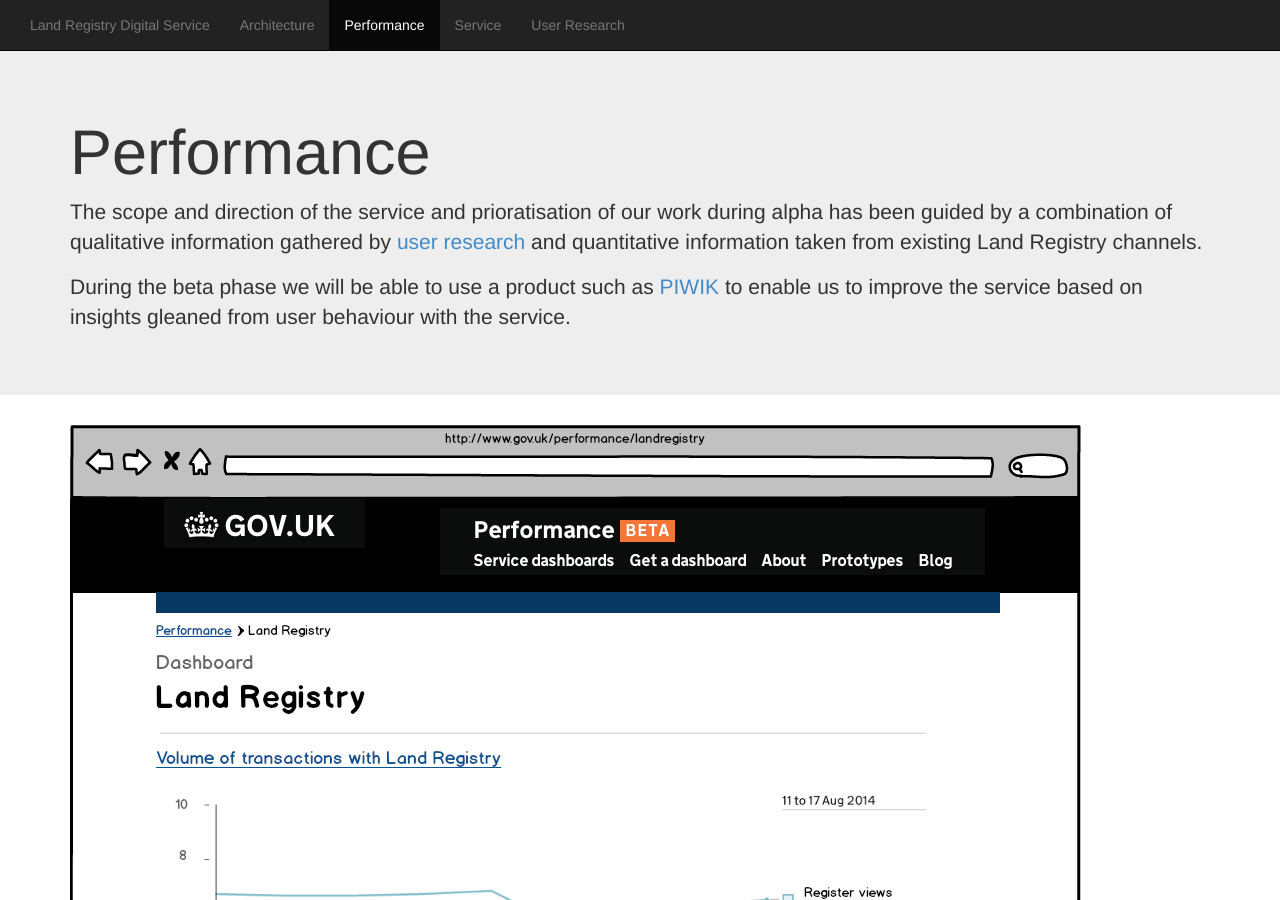
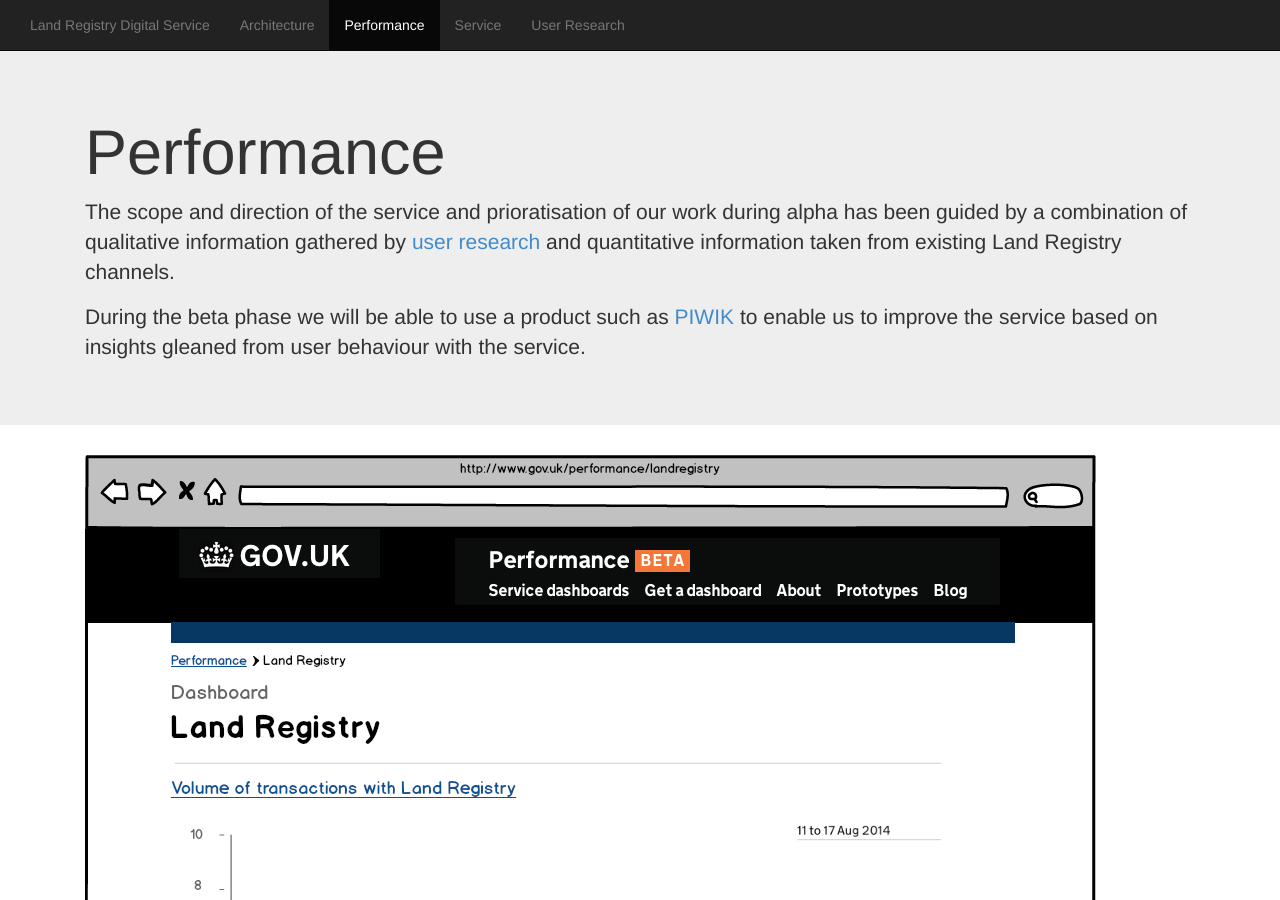
Before and after one commit to ztrelease/landregistry.github.io, a Jekyll site: the page built from performance.html, in a window 1280 px wide and 900 px high. Built offline with Jekyll 4.4.1, drawn with Linux system fonts in a browser that asks for light colours.

Commit message:
Clean up grid styles, reading widths

```diff
--- a/_includes/footer.html
+++ b/_includes/footer.html
@@ -1,8 +1,10 @@
 <hr>
 <footer class="site-footer">
-<div class="container">
-    <p>© Crown copyright.  All content is available under the <a href="https://www.nationalarchives.gov.uk/doc/open-government-licence/version/2/">Open Government Licence v2.0</a>, except where otherwise stated</p>
-</div>
+  <div class="container">
+    <div class="col-md-12">
+      <p>© Crown copyright.  All content is available under the <a href="https://www.nationalarchives.gov.uk/doc/open-government-licence/version/2/">Open Government Licence v2.0</a>, except where otherwise stated</p>
+    </div>
+  </div>
 </footer>
 
 <script type="text/javascript" src="{{ site.baseurl }}/js/jquery.min.js"></script>
--- a/performance.html
+++ b/performance.html
@@ -5,13 +5,17 @@
 
 <div class="jumbotron">
   <div class="container">
-    <h1>Performance</h1>
-    <p>The scope and direction of the service and prioratisation of our work during alpha has been guided by a combination of qualitative information gathered by <a href="/user-research">user research</a> and quantitative information taken from existing Land Registry channels.</p>
-    <p>During the beta phase we will be able to use a product such as <a href="http://piwik.org/">PIWIK</a> to enable us to improve the service based on insights gleaned from user behaviour with the service.</p>
+    <div class="col-md-12">
+      <h1>Performance</h1>
+      <p>The scope and direction of the service and prioratisation of our work during alpha has been guided by a combination of qualitative information gathered by <a href="/user-research">user research</a> and quantitative information taken from existing Land Registry channels.</p>
+      <p>During the beta phase we will be able to use a product such as <a href="http://piwik.org/">PIWIK</a> to enable us to improve the service based on insights gleaned from user behaviour with the service.</p>
+    </div>
   </div>
 </div>
 
-  <div class="container">
+<div class="container">
+  <div class="col-md-12">
     <p><img src="/images/pp1.png" style="max-width:100%"></p>
     <p><img src="/images/pp2.png" style="max-width:100%"></p>
+  </div>
 </div>
--- a/service.html
+++ b/service.html
@@ -5,12 +5,13 @@
 
 <div class="jumbotron">
   <div class="container">
+    <div class="col-md-12">
       <h2>Access to the preview systems used for demonstration and testing is currently restricted.</h2>
+    </div>
   </div>
 </div>
 
 <div class="container">
-  <div class="row">
   <div class="col-md-4">
     <h2><a href="http://casework.landregistryconcept.co.uk">Casework</a></h2>
     <p>Entry forms and pages needed to demonstrate the digital service.</p>
@@ -29,4 +30,3 @@
     <p><a class="btn btn-default" href="http://land.service.gov.uk.landregistryconcept.co.uk" role="button">Preview</a></p>
   </div>
 </div>
-</div>
```
Also changed, not shown: user-research.html (+7 -3 lines). Lines whose indentation alone changed are shown as unchanged.
